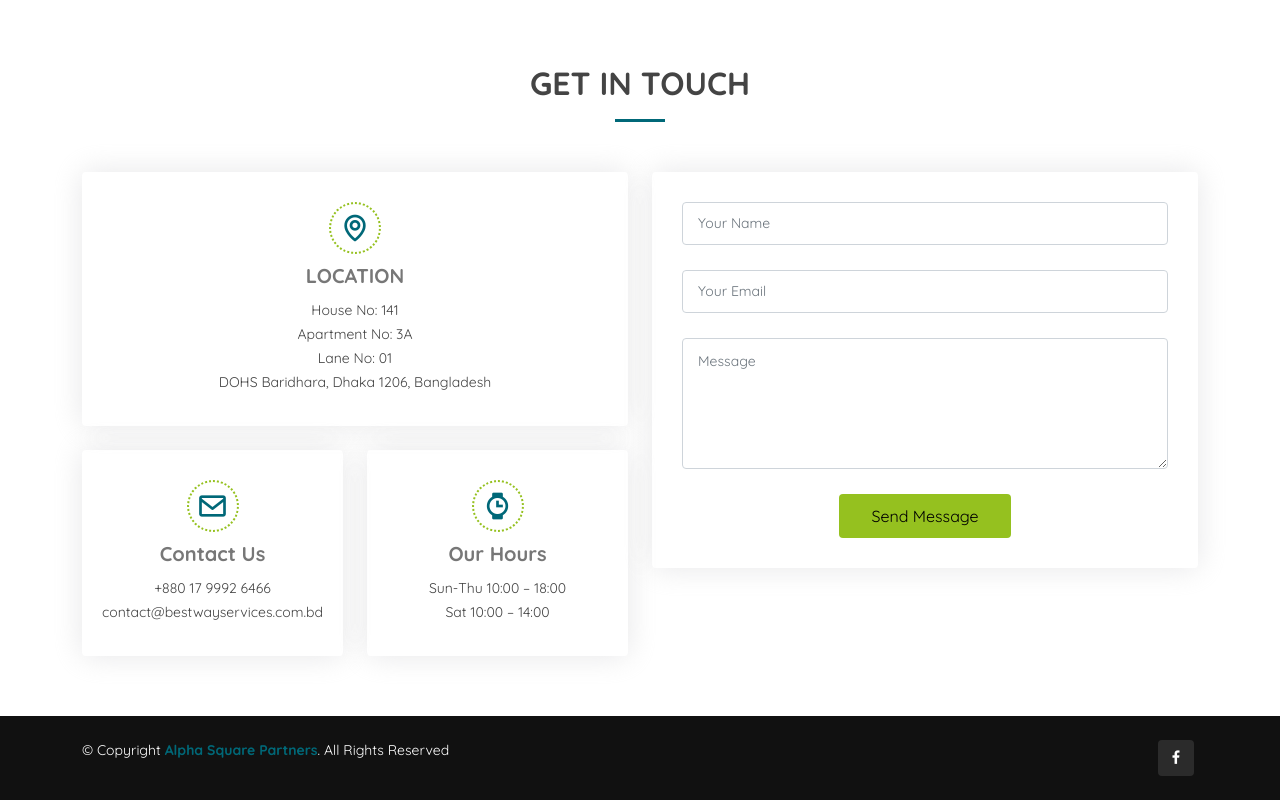
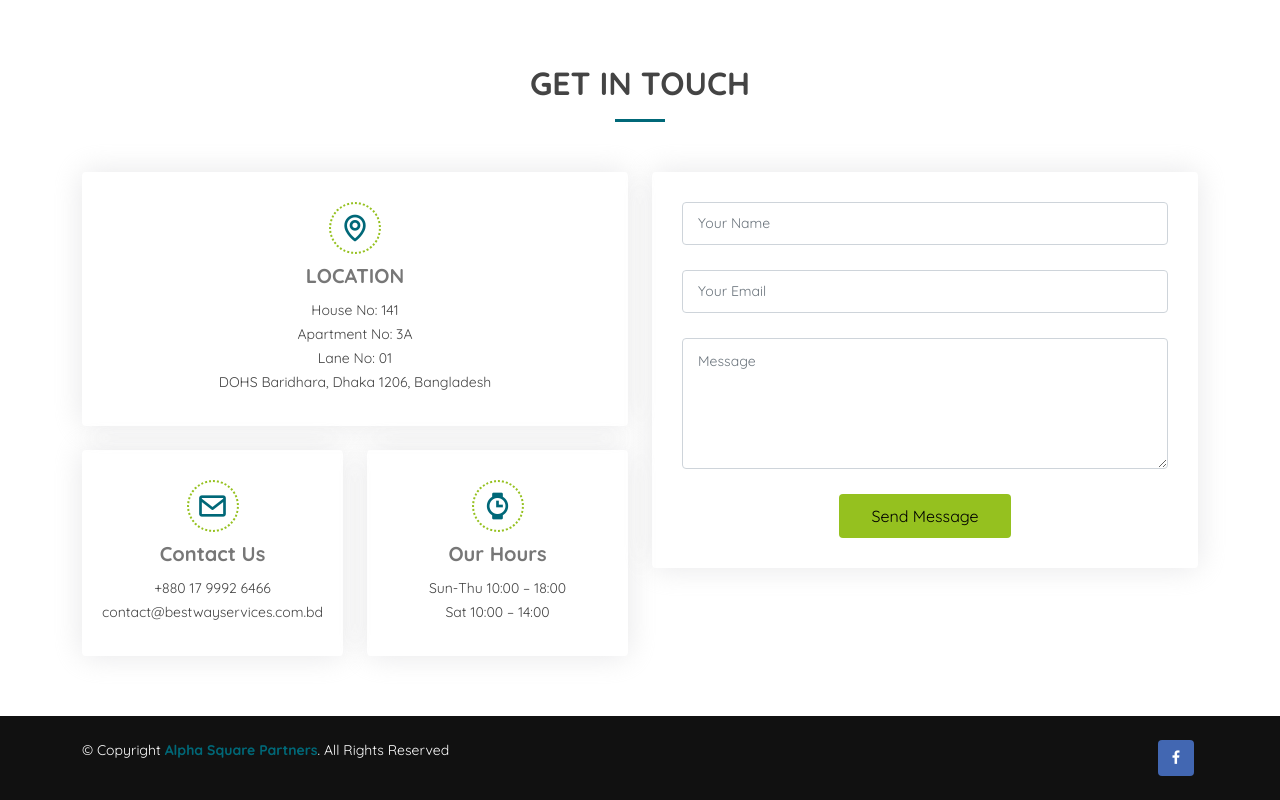
Before and after one commit to ahzahed/bestwayservices, a plain HTML site: page index.html in a window 1280 px wide. Shown: the part 2827-3627 px from the top of the page. Drawn offline with Linux system fonts and the light colour scheme; files whose address does not match are found by name.

Commit message:
facebook color

```diff
--- a/assets/style.css
+++ b/assets/style.css
@@ -747,7 +747,7 @@ section {
 #footer .social-links a {
   font-size: 18px;
   display: inline-block;
-  background: #2b2b2b;
+  background: #4267b2;
   color: #fff;
   line-height: 1;
   padding: 8px 0;
```
